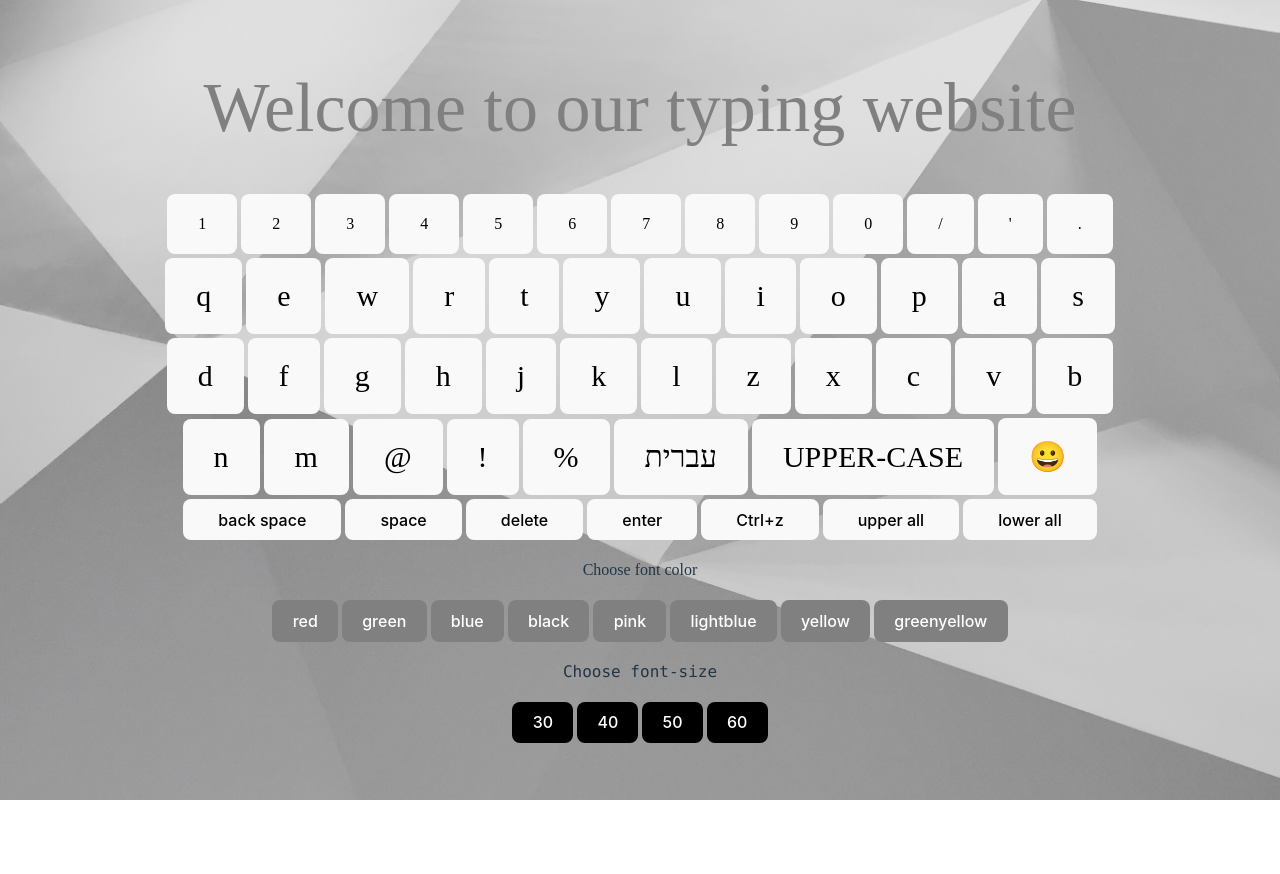
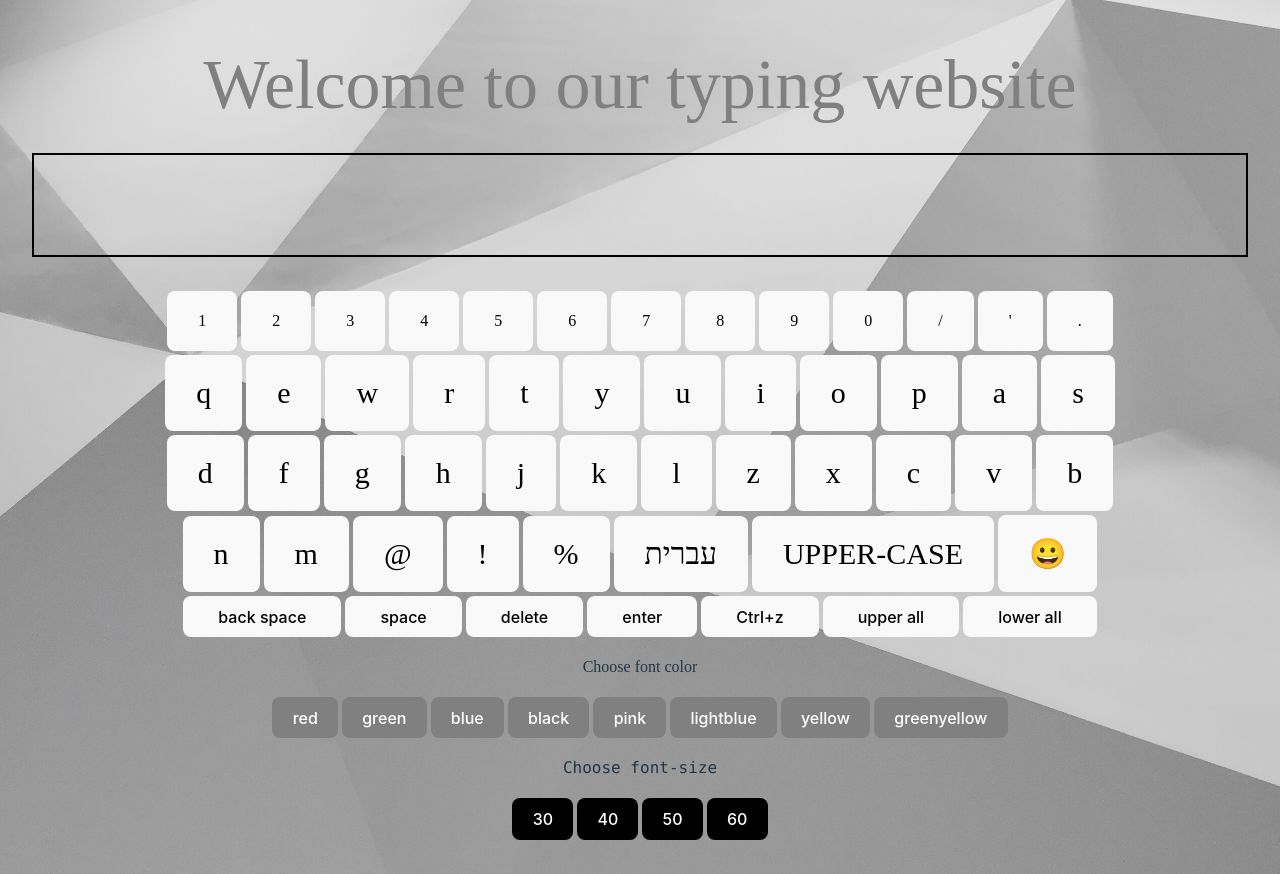
Before and after one commit to Mali-Nevenzal/keyboard_proj, a React (Vite) app: page / in a window 1280 px wide. Before the commit the page ends 800 px from the top, so only its background shows below. Built offline with nearby package versions, Linux system fonts and the light colour scheme.

Commit message:
with border

```diff
--- a/src/Screen/Screen.module.css
+++ b/src/Screen/Screen.module.css
@@ -1,6 +1,8 @@
 .perStlye{
     border: 2px black;
     font-family: papyrus;
+    border-style: solid;
+    min-height: 100px;
 }
 
 .keyBoard{
```
